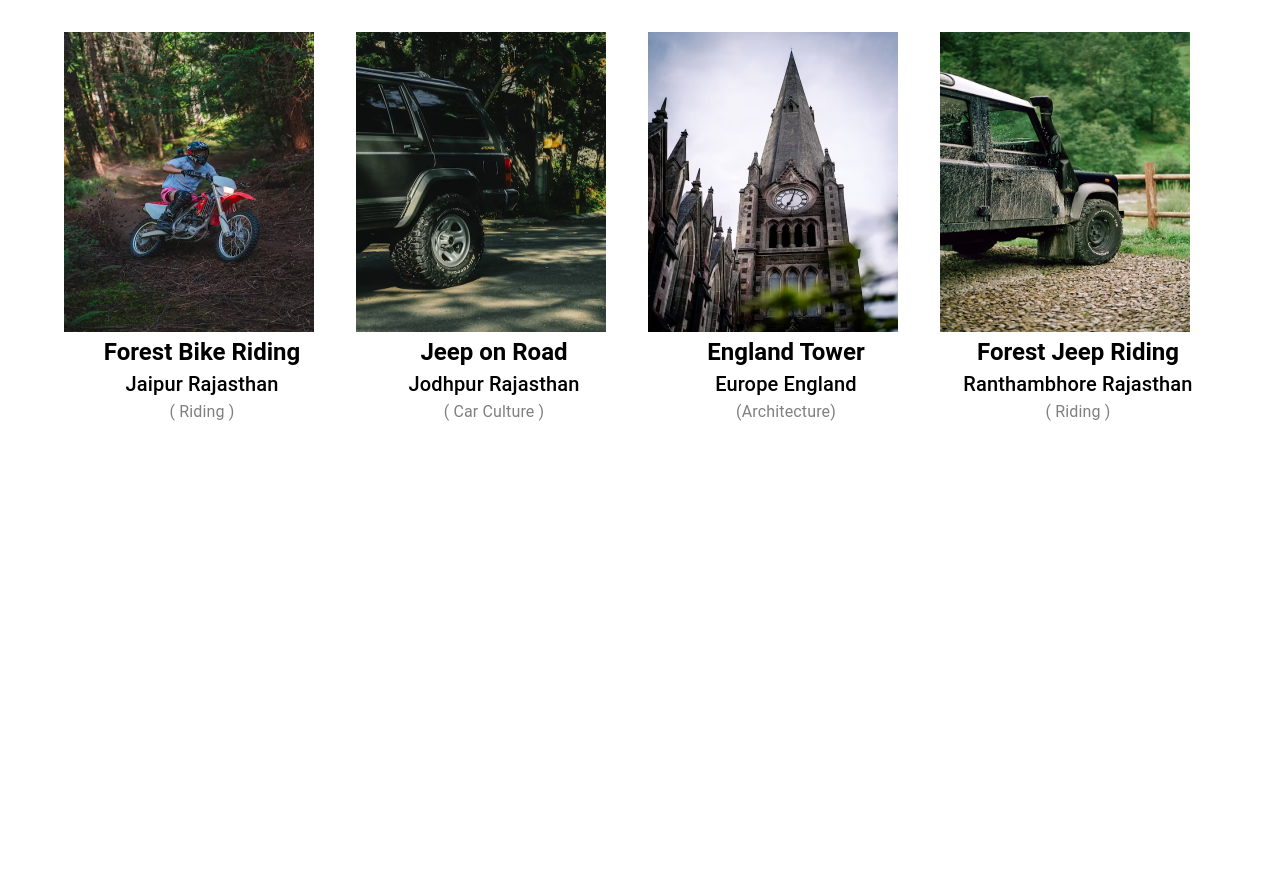
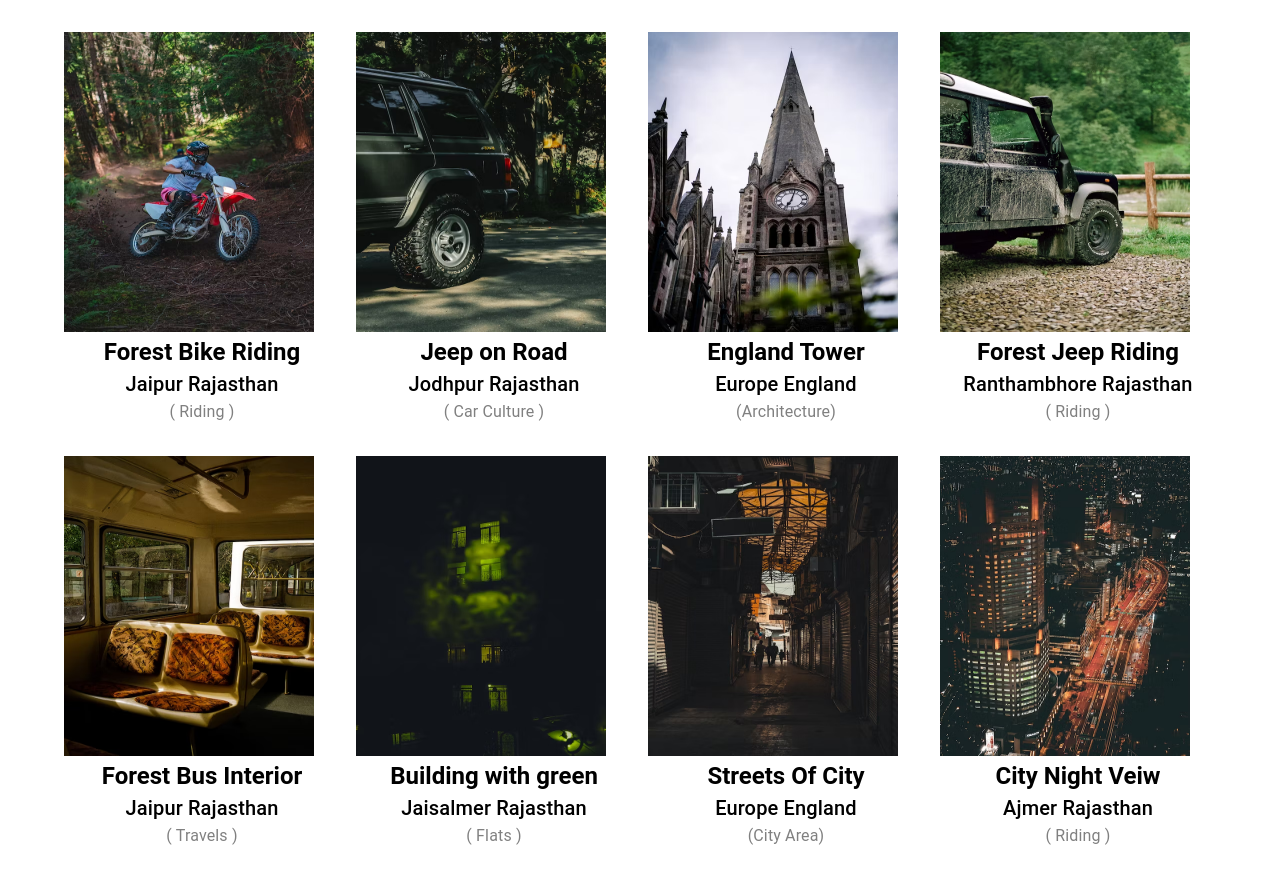
Before and after one commit to lalitjakhar/desing-react-detail, a React (Create React App) app: page / in a window 1280 px wide. Before the commit the page ends 800 px from the top, so only its background shows below. Built offline with nearby package versions, Linux system fonts and the light colour scheme.

Commit message:
Initial commit

```diff
--- a/src/Components/Home/Home.jsx
+++ b/src/Components/Home/Home.jsx
@@ -1,9 +1,13 @@
 import { Box, Container, Grid, Typography } from "@mui/material";
 import React from "react";
 import Bike from "../../Assets/bike.avif";
-import Building from "../../Assets/nature.avif";
+import JeepNature from "../../Assets/nature.avif";
 import Tower from "../../Assets/tower.avif";
 import Jeep from "../../Assets/jeep.avif";
+import Bus from "../../Assets/bus.avif";
+import Building from "../../Assets/building.avif";
+import Streets from "../../Assets/streets.avif";
+import Cityveiw from "../../Assets/cityveiw.avif";
 
 const Home = () => {
   return (
@@ -14,56 +18,136 @@ const Home = () => {
             <Grid item xs>
               <img src={Bike} alt="" width={250} height={300} />
               <Box>
-                <Box sx={{display:'flex', justifyContent:'center'}}>
-                    <Typography variant="h5" sx={{fontWeight:'600'}}>Forest Bike Riding </Typography>
+                <Box sx={{ display: "flex", justifyContent: "center" }}>
+                  <Typography variant="h5" sx={{ fontWeight: "600" }}>
+                    Forest Bike Riding{" "}
+                  </Typography>
                 </Box>
-                <Box sx={{display:'flex', justifyContent:'center'}}>
-                    <Typography variant="h6">Jaipur Rajasthan</Typography>
+                <Box sx={{ display: "flex", justifyContent: "center" }}>
+                  <Typography variant="h6">Jaipur Rajasthan</Typography>
                 </Box>
-                <Box sx={{display:'flex', justifyContent:'center'}}>
-                    <Typography sx={{color:'gray'}}>( Riding )</Typography>
+                <Box sx={{ display: "flex", justifyContent: "center" }}>
+                  <Typography sx={{ color: "gray" }}>( Riding )</Typography>
+                </Box>
+              </Box>
+            </Grid>
+            <Grid item xs>
+              <img src={JeepNature} alt="" width={250} height={300} />
+              <Box>
+                <Box sx={{ display: "flex", justifyContent: "center" }}>
+                  <Typography variant="h5" sx={{ fontWeight: "600" }}>
+                    Jeep on Road
+                  </Typography>
+                </Box>
+                <Box sx={{ display: "flex", justifyContent: "center" }}>
+                  <Typography variant="h6">Jodhpur Rajasthan</Typography>
+                </Box>
+                <Box sx={{ display: "flex", justifyContent: "center" }}>
+                  <Typography sx={{ color: "gray" }}>
+                    ( Car Culture )
+                  </Typography>
+                </Box>
+              </Box>
+            </Grid>
+            <Grid item xs>
+              <img src={Tower} alt="" width={250} height={300} />
+              <Box>
+                <Box sx={{ display: "flex", justifyContent: "center" }}>
+                  <Typography variant="h5" sx={{ fontWeight: "600" }}>
+                    England Tower
+                  </Typography>
+                </Box>
+                <Box sx={{ display: "flex", justifyContent: "center" }}>
+                  <Typography variant="h6">Europe England</Typography>
+                </Box>
+                <Box sx={{ display: "flex", justifyContent: "center" }}>
+                  <Typography sx={{ color: "gray" }}>(Architecture)</Typography>
+                </Box>
+              </Box>
+            </Grid>
+            <Grid item xs>
+              <img src={Jeep} alt="" width={250} height={300} />
+              <Box>
+                <Box sx={{ display: "flex", justifyContent: "center" }}>
+                  <Typography variant="h5" sx={{ fontWeight: "600" }}>
+                    Forest Jeep Riding{" "}
+                  </Typography>
+                </Box>
+                <Box sx={{ display: "flex", justifyContent: "center" }}>
+                  <Typography variant="h6">Ranthambhore Rajasthan</Typography>
+                </Box>
+                <Box sx={{ display: "flex", justifyContent: "center" }}>
+                  <Typography sx={{ color: "gray" }}>( Riding )</Typography>
+                </Box>
+              </Box>
+            </Grid>
+          </Grid>
+        </Box>
+        <Box sx={{ marginBlock: "2rem" }}>
+          <Grid container spacing={2}>
+            <Grid item xs>
+              <img src={Bus} alt="" width={250} height={300} />
+              <Box>
+                <Box sx={{ display: "flex", justifyContent: "center" }}>
+                  <Typography variant="h5" sx={{ fontWeight: "600" }}>
+                    Forest Bus Interior
+                  </Typography>
+                </Box>
+                <Box sx={{ display: "flex", justifyContent: "center" }}>
+                  <Typography variant="h6">Jaipur Rajasthan</Typography>
+                </Box>
+                <Box sx={{ display: "flex", justifyContent: "center" }}>
+                  <Typography sx={{ color: "gray" }}>( Travels )</Typography>
                 </Box>
               </Box>
             </Grid>
             <Grid item xs>
               <img src={Building} alt="" width={250} height={300} />
               <Box>
-                <Box sx={{display:'flex', justifyContent:'center'}}>
-                    <Typography variant="h5" sx={{fontWeight:'600'}}>Jeep on Road</Typography>
+                <Box sx={{ display: "flex", justifyContent: "center" }}>
+                  <Typography variant="h5" sx={{ fontWeight: "600" }}>
+                    Building with green
+                  </Typography>
                 </Box>
-                <Box sx={{display:'flex', justifyContent:'center'}}>
-                    <Typography variant="h6">Jodhpur Rajasthan</Typography>
+                <Box sx={{ display: "flex", justifyContent: "center" }}>
+                  <Typography variant="h6">Jaisalmer Rajasthan</Typography>
                 </Box>
-                <Box sx={{display:'flex', justifyContent:'center'}}>
-                    <Typography sx={{color:'gray'}}>( Car Culture )</Typography>
+                <Box sx={{ display: "flex", justifyContent: "center" }}>
+                  <Typography sx={{ color: "gray" }}>
+                    ( Flats )
+                  </Typography>
                 </Box>
               </Box>
             </Grid>
             <Grid item xs>
-              <img src={Tower} alt="" width={250} height={300} />
+              <img src={Streets} alt="" width={250} height={300} />
               <Box>
-                <Box sx={{display:'flex', justifyContent:'center'}}>
-                    <Typography variant="h5" sx={{fontWeight:'600'}}>England Tower</Typography>
+                <Box sx={{ display: "flex", justifyContent: "center" }}>
+                  <Typography variant="h5" sx={{ fontWeight: "600" }}>
+                    Streets Of City
+                  </Typography>
                 </Box>
-                <Box sx={{display:'flex', justifyContent:'center'}}>
-                    <Typography variant="h6">Europe England</Typography>
+                <Box sx={{ display: "flex", justifyContent: "center" }}>
+                  <Typography variant="h6">Europe England</Typography>
                 </Box>
-                <Box sx={{display:'flex', justifyContent:'center'}}>
-                    <Typography sx={{color:'gray'}}>(Architecture)</Typography>
+                <Box sx={{ display: "flex", justifyContent: "center" }}>
+                  <Typography sx={{ color: "gray" }}>(City Area)</Typography>
                 </Box>
               </Box>
             </Grid>
             <Grid item xs>
-              <img src={Jeep} alt="" width={250} height={300} />
+              <img src={Cityveiw} alt="" width={250} height={300} />
               <Box>
-                <Box sx={{display:'flex', justifyContent:'center'}}>
-                    <Typography variant="h5" sx={{fontWeight:'600'}}>Forest Jeep Riding </Typography>
+                <Box sx={{ display: "flex", justifyContent: "center" }}>
+                  <Typography variant="h5" sx={{ fontWeight: "600" }}>
+                    City Night Veiw
+                  </Typography>
                 </Box>
-                <Box sx={{display:'flex', justifyContent:'center'}}>
-                    <Typography variant="h6">Ranthambhore Rajasthan</Typography>
+                <Box sx={{ display: "flex", justifyContent: "center" }}>
+                  <Typography variant="h6">Ajmer Rajasthan</Typography>
                 </Box>
-                <Box sx={{display:'flex', justifyContent:'center'}}>
-                    <Typography sx={{color:'gray'}}>( Riding )</Typography>
+                <Box sx={{ display: "flex", justifyContent: "center" }}>
+                  <Typography sx={{ color: "gray" }}>( Riding )</Typography>
                 </Box>
               </Box>
             </Grid>
```
Also changed, not shown: src/Assets/cityveiw.avif (added), src/Assets/streets.avif (added).
